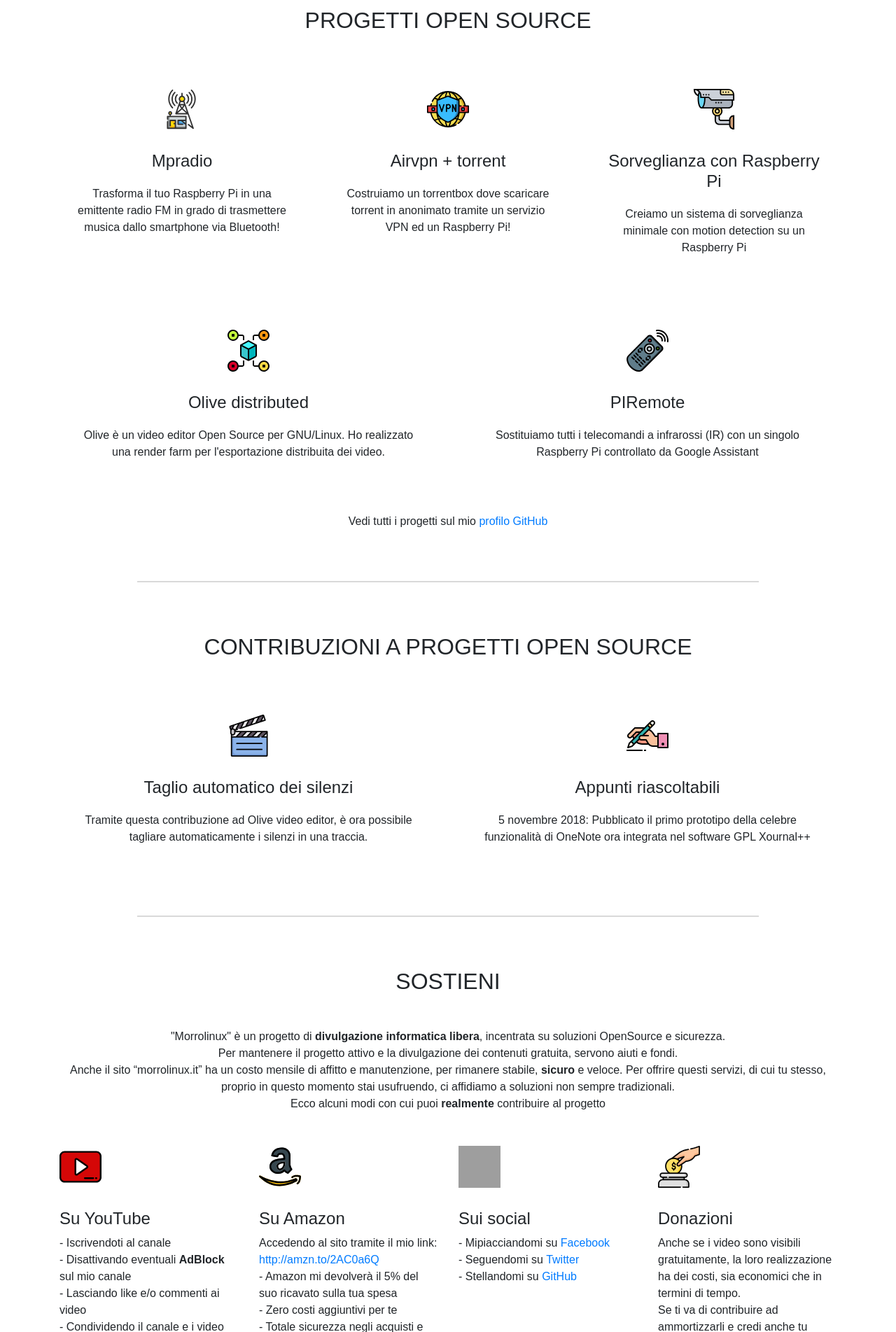
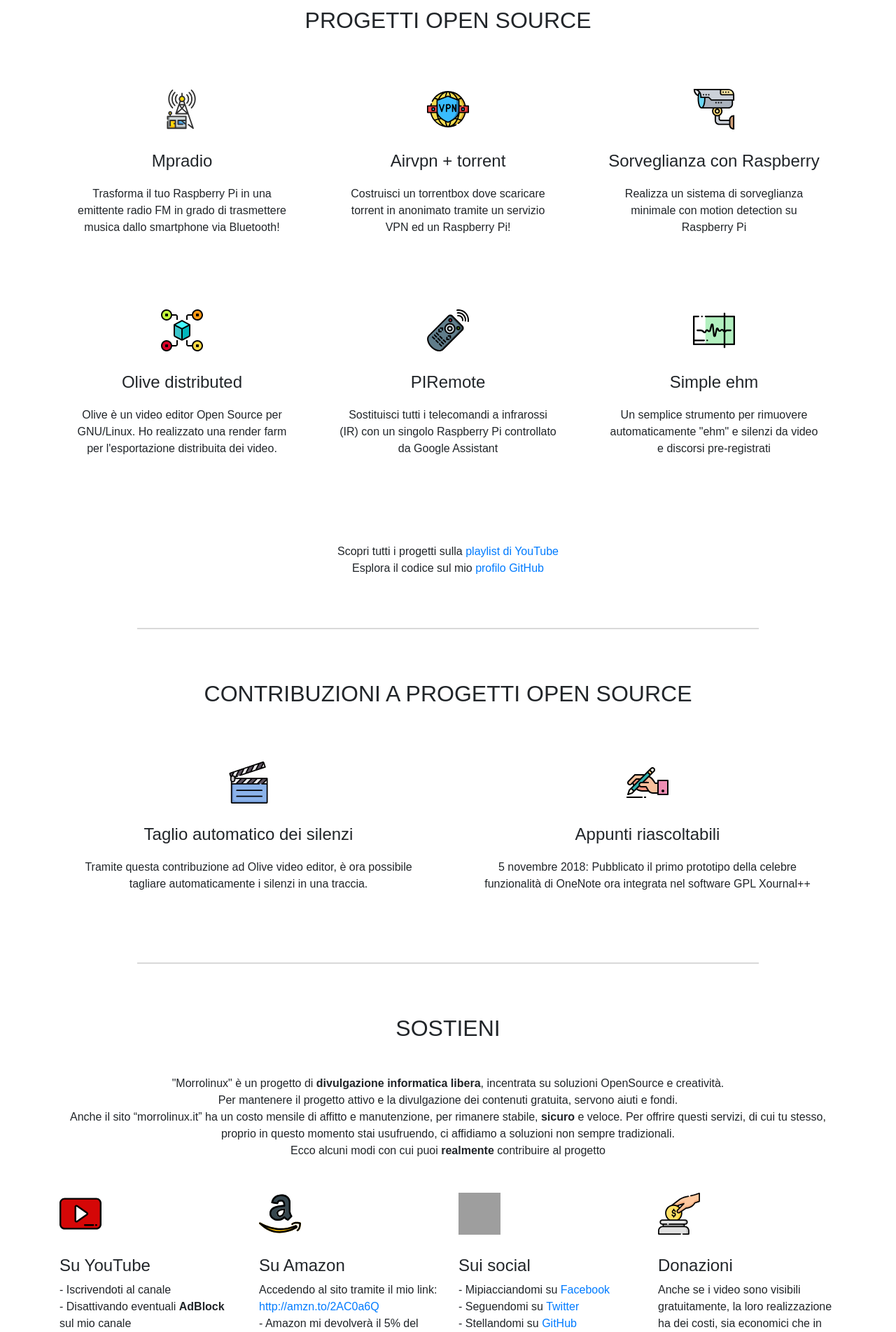
Before and after one commit to morrolinuxyt/m3, a PHP site: page / in a window 1280 px wide. Shown: the part 1750-3653 px from the top of the page at 70% size. Run offline with PHP 8.4, Linux system fonts and the light colour scheme; some libraries are stand-ins or nearby versions; grey boxes are pictures that could not be loaded.

Commit message:
updated projects section

```diff
--- a/index.php
+++ b/index.php
@@ -165,7 +165,7 @@
             <div class="project">
               <img src="img/fluid/vpn.svg" alt="img">
               <h4>Airvpn + torrent</h4>
-              <p>Costruiamo un torrentbox dove scaricare torrent in anonimato tramite un servizio VPN ed un Raspberry Pi!</p>
+              <p>Costruisci un torrentbox dove scaricare torrent in anonimato tramite un servizio VPN ed un Raspberry Pi!</p>
             </div>
           </a>
         </div>
@@ -174,13 +174,13 @@
           <a class="invisible-link" href="https://docs.google.com/document/d/1vE-WSasdyKFwnLX1sT7bu4qXD4XalMyeOSEYIZw30Rg/edit" target="_blank">
             <div class="project">
               <img src="img/fluid/cctv.svg" alt="img">
-              <h4>Sorveglianza con Raspberry Pi</h4>
-              <p>Creiamo un sistema di sorveglianza minimale con motion detection su un Raspberry Pi</p>
+              <h4>Sorveglianza con Raspberry</h4>
+              <p>Realizza un sistema di sorveglianza minimale con motion detection su Raspberry Pi</p>
             </div>
           </a>
         </div>
 
-        <div class="col-md-6 col-lg-6">
+        <div class="col-md-6 col-lg-4">
           <a class="invisible-link" href="https://www.youtube.com/watch?v=H9IvFkqy-rc&list=PL4L8OWDC99_dK0kkfVB0dvsVYV3Iz7qMQ" target="_blank">
             <div class="project">
               <img src="img/fluid/distributed.svg" alt="img">
@@ -190,22 +190,36 @@
           </a>
         </div>
 
-        <div class="col-md-6 col-lg-6">
+        <div class="col-md-6 col-lg-4">
           <a class="invisible-link" href="https://www.youtube.com/watch?v=K1szAL6MKWc" target="_blank">
             <div class="project">
               <img src="img/fluid/remote.svg" alt="img">
               <h4>PIRemote</h4>
-              <p>Sostituiamo tutti i telecomandi a infrarossi (IR) con un singolo Raspberry Pi controllato da Google Assistant</p>
+              <p>Sostituisci tutti i telecomandi a infrarossi (IR) con un singolo Raspberry Pi controllato da Google Assistant</p>
             </div>
           </a>
         </div>
 
+        <div class="col-md-6 col-lg-4">
+          <a class="invisible-link" href="https://youtu.be/sacjogF_8ag?list=UUnDDucQDLncrauOCmanCIgw" target="_blank">
+            <div class="project">
+              <img src="img/fluid/sound.svg" alt="img">
+              <h4>Simple ehm</h4>
+              <p>Un semplice strumento per rimuovere automaticamente "ehm" e silenzi da video e discorsi pre-registrati</p>
+            </div>
+          </a>
+        </div>
+
+
       </div>
 
       <p class="mb-5 text-center">
-	       Vedi tutti i progetti sul mio <a href="https://github.com/morrolinux?tab=repositories">profilo GitHub</a>
       </p>
 
+      <p class="mb-5 text-center">
+	       Scopri tutti i progetti sulla <a href="https://www.youtube.com/watch?v=K1szAL6MKWc&list=PL4L8OWDC99_cgzlY5-vcWbC2LIqNmMbOo">playlist di YouTube</a><br>
+	       Esplora il codice sul mio <a href="https://github.com/morrolinux?tab=repositories">profilo GitHub</a>
+      </p>
     </div>
   </section>
 
@@ -258,7 +272,7 @@
     <div class="container">
       <h2 class="my-5 text-center">SOSTIENI</h2>
       <p class="mb-5 text-center">
-        "Morrolinux" è un progetto di <strong>divulgazione informatica libera</strong>, incentrata su soluzioni OpenSource e sicurezza.<br />
+        "Morrolinux" è un progetto di <strong>divulgazione informatica libera</strong>, incentrata su soluzioni OpenSource e creatività.<br />
           Per mantenere il progetto attivo e la divulgazione dei contenuti gratuita, servono aiuti e fondi.<br />
           Anche il sito “morrolinux.it” ha un costo mensile di affitto e manutenzione, per rimanere stabile, <strong>sicuro</strong> e veloce.
           Per offrire questi servizi, di cui tu stesso, proprio in questo momento stai usufruendo, ci affidiamo a soluzioni non sempre tradizionali.<br />
@@ -362,7 +376,9 @@
   <footer class="py-5 bg-dark">
     <div class="container footer">
       <p class="m-0 text-center text-white">
-        Made with ❤️ by <a href="https://github.com/mrriky54" target="_blank">Riccardo Carissimi</a><br><br>
+        Made with ❤️ by <a href="https://github.com/mrriky54" target="_blank">Riccardo Carissimi</a><br>
+      <a style="opacity:0.5;color:white;" href="http://www.freepik.com/" title="Freepik">Icons made by Freepik</a> <a style="opacity:0.5;color:white;" href="https://www.flaticon.com/" title="Flaticon">from www.flaticon.com</a><br>
+        <br>
         <a class="mx-2" href="https://github.com/morrolinux" target="_blank"><i class="fa fa-github-square" aria-hidden="true"></i></a>
         <a class="mx-2" href="https://www.facebook.com/MorrolinuxOfficial/" target="_blank"><i class="fa fa-facebook-square" aria-hidden="true"></i></a>
         <a class="mx-2" href="https://twitter.com/morrolinux/" target="_blank"><i class="fa fa-twitter-square" aria-hidden="true"></i></a>
```
Also changed, not shown: img/fluid/sound.svg (added).
